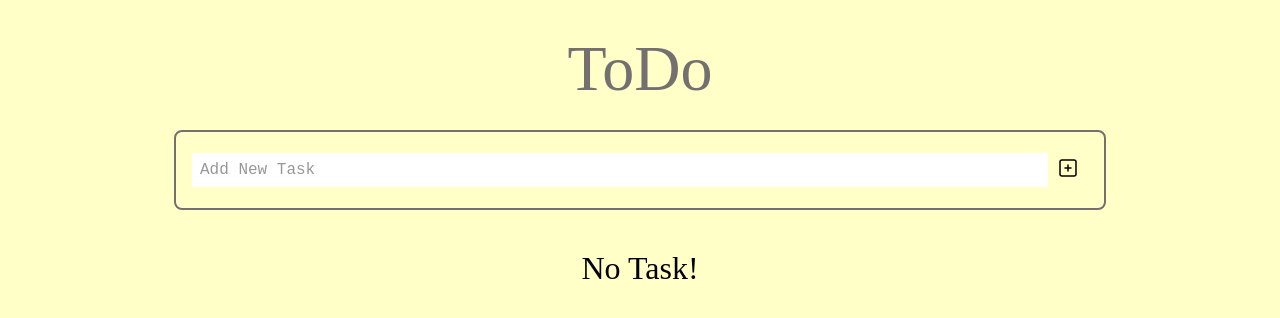
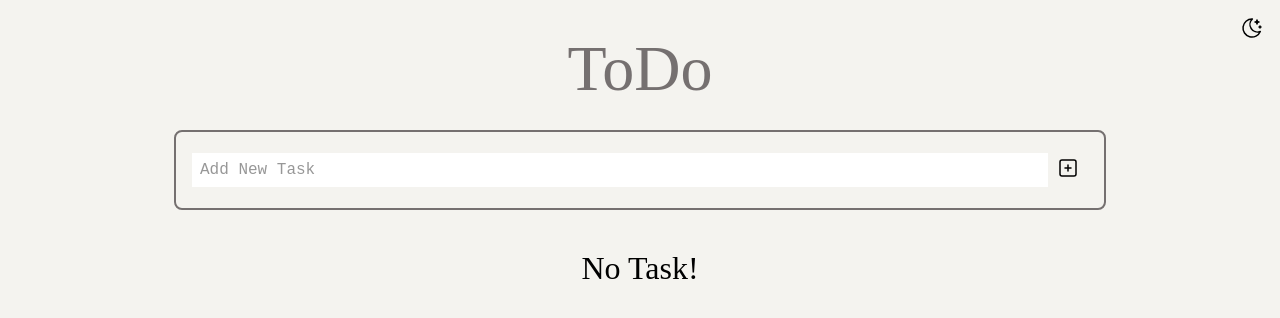
Before and after one commit to singlarobin/ToDo-s, a React (Create React App) app: page / in a window 1280 px wide. Shown: the top 318 px of the page. Built offline with nearby package versions, Linux system fonts and the light colour scheme.

Commit message:
dark and light mode theme added

```diff
--- a/src/App.js
+++ b/src/App.js
@@ -1,19 +1,47 @@
 import styled from 'styled-components';
 import Header from './component/Header';
 import Generate from './component/Generate';
+import { lightTheme, darkTheme } from './resource/theme';
+import { themes } from './resource/contants';
+import LightModeIcon from './assets/lightModeIcon';
+import DarkModeIcon from './assets/darkModeIcon';
+import IconButton from './component/IconButton';
+import useDarkTheme from './hooks/useDarkTheme';
+import { useEffect, useState } from 'react';
+import { ThemeProvider } from 'styled-components';
 
 const AppContainer = styled.div`
-	background: #ffffc7;
+	background: ${({ theme }) => theme.pageBg};
   	height:inherit;
   	width:inherit;
 `;
 
 const App = () => {
+    const [theme, themeToggler] = useDarkTheme();
+    const [darkMode, setDarkMode] = useState(false);
+    const selectedTheme = theme === themes.LIGHT ? lightTheme : darkTheme;
+
+    useEffect(() => {
+        setDarkMode(theme === themes.LIGHT ? false : true);
+    }, [theme]);
+
+    const handleThemeChange = () => {
+        themeToggler();
+        setDarkMode(!darkMode);
+    }
+
     return (
-        <AppContainer>
-            <Header />
-            <Generate />
-        </AppContainer>
+        <ThemeProvider theme={selectedTheme}>
+            <AppContainer>
+                <IconButton onClick={handleThemeChange}
+                    style={{ position: 'absolute', top: '1rem', right: '1rem' }}>
+                    {darkMode ? <LightModeIcon /> : <DarkModeIcon />}
+                </IconButton>
+                <Header />
+                <Generate />
+            </AppContainer>
+        </ThemeProvider>
+
     );
 };
 
--- a/src/assets/darkModeIcon.js
+++ b/src/assets/darkModeIcon.js
@@ -1,8 +1,10 @@
-const DarkModeIcon = () => {
+const DarkModeIcon = props => {
 
-    return <svg xmlns='http://www.w3.org/2000/svg' width='1.5rem' height='1.5rem' viewBox='0 0 24 24'
-        strokeWidth='1.5' stroke="#000000" fill="none" strokeLinecap="round" strokeLinejoin="round">
-        <path stroke="none" d="M0 0h24v24H0z" fill="none" />
+    const {width, height, fill, strokeColor, strokeWidth } = props;
+
+    return <svg xmlns='http://www.w3.org/2000/svg' width={width} height={height} viewBox='0 0 24 24'
+        strokeWidth={strokeWidth} stroke={strokeColor} fill={fill} strokeLinecap="round" strokeLinejoin="round">
+        <path stroke="none" d="M0 0h24v24H0z" fill={fill} />
         <path d="M12 3c.132 0 .263 0 .393 0a7.5 7.5 0 0 0 7.92 12.446a9 9 0 1 1 -8.313 -12.454z" />
         <path d="M17 4a2 2 0 0 0 2 2a2 2 0 0 0 -2 2a2 2 0 0 0 -2 -2a2 2 0 0 0 2 -2" />
         <path d="M19 11h2m-1 -1v2" />
@@ -10,3 +12,11 @@ const DarkModeIcon = () => {
 };
 
 export default DarkModeIcon;
+
+DarkModeIcon.defaultProps = {
+    width: '1.5rem',
+    height: '1.5rem',
+    fill: 'none',
+    strokeColor: '#000',
+    strokeWidth: '1.5',
+}
--- a/src/assets/lightModeIcon.js
+++ b/src/assets/lightModeIcon.js
@@ -1,8 +1,10 @@
-const LightModeIcon = () => {
+const LightModeIcon = props => {
 
-    return <svg xmlns='http://www.w3.org/2000/svg' width='1.5rem' height='1.5rem' viewBox='0 0 24 24'
-        strokeWidth='1.5' stroke='#000000' fill='none' strokeLinecap='round' strokeLinejoin='round'>
-        <path stroke="none" d="M0 0h24v24H0z" fill="none" />
+    const {width, height, fill, strokeColor, strokeWidth } = props;
+
+    return <svg xmlns='http://www.w3.org/2000/svg' width={width} height={height} viewBox='0 0 24 24'
+        strokeWidth={strokeWidth} stroke={strokeColor} fill={fill} strokeLinecap='round' strokeLinejoin='round'>
+        <path stroke="none" d="M0 0h24v24H0z" fill={fill} />
         <circle cx="12" cy="12" r="3" />
         <line x1="12" y1="5" x2="12" y2="3" />
         <line x1="17" y1="7" x2="18.4" y2="5.6" />
@@ -16,3 +18,11 @@ const LightModeIcon = () => {
 };
 
 export default LightModeIcon;
+
+LightModeIcon.defaultProps = {
+    width: '1.5rem',
+    height: '1.5rem',
+    fill: 'none',
+    strokeColor: '#fff',
+    strokeWidth: '1.5',
+}
--- /dev/null
+++ b/src/hooks/useDarkTheme.js
@@ -0,0 +1,23 @@
+import { useState, useEffect } from "react";
+import { themes } from "../resource/contants";
+import { isEmptyString } from "../utils";
+
+const useDarkTheme = () => {
+    const [theme, setTheme] = useState(themes.LIGHT);
+
+    useEffect(() => {
+        if (!isEmptyString(localStorage.getItem('ToDoTheme'))) {
+            setTheme(localStorage.getItem('ToDoTheme'));
+        }
+
+    }, []);
+
+    useEffect(() => localStorage.setItem('ToDoTheme', theme === themes.LIGHT ? themes.LIGHT : themes.DARK), [theme]);
+
+    const themeToggler = () => setTheme(theme === themes.LIGHT ? themes.DARK : themes.LIGHT);
+
+    return [theme, themeToggler];
+
+}
+
+export default useDarkTheme;
--- /dev/null
+++ b/src/resource/contants.js
@@ -0,0 +1,8 @@
+const themes = Object.freeze({
+    LIGHT: 'LIGHT',
+    DARK: 'DARK',
+})
+
+export {
+    themes,
+}
--- /dev/null
+++ b/src/resource/theme.js
@@ -0,0 +1,18 @@
+const lightTheme = {
+    pageBg: '#f4f3ef',
+    cardContainer: '#f9f9f7',
+    textColor: '#191919',
+    textOpposite: '#e6e6e6',
+}
+
+const darkTheme = {
+    pageBg: '#2b2b2a',
+    cardContainer: '#151515',
+    textColor: '#e6e6e6',
+    textOpposite: '#191919',
+}
+
+export {
+    lightTheme,
+    darkTheme,
+}
--- a/src/utils/index.js
+++ b/src/utils/index.js
@@ -1,4 +1,4 @@
-const isEmptyString = value => !value || (typeof value === 'string' && value.trim !== '');
+const isEmptyString = value => !value || (typeof value === 'string' && value.trim === '');
 
 export {
     isEmptyString,
```
